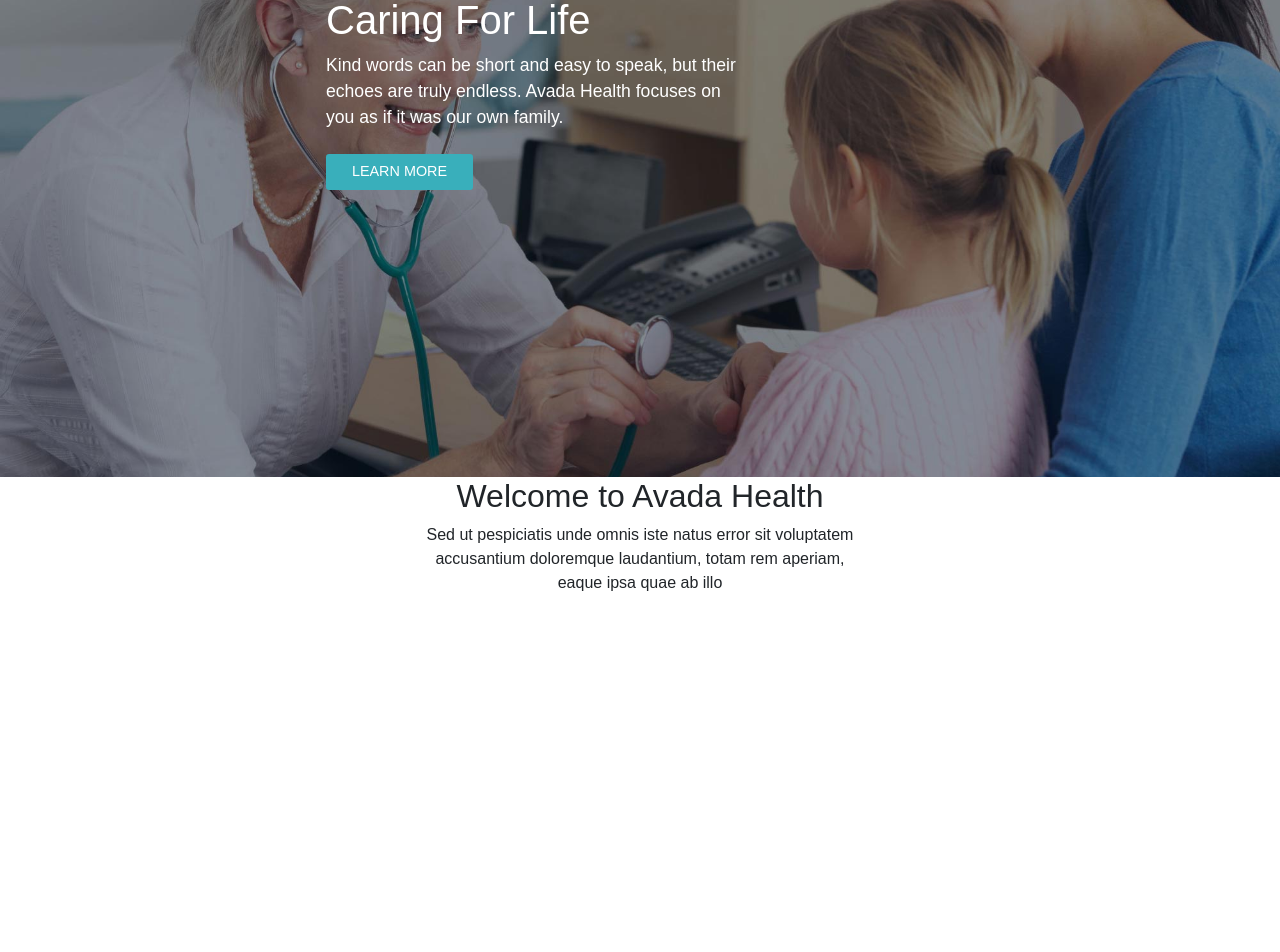
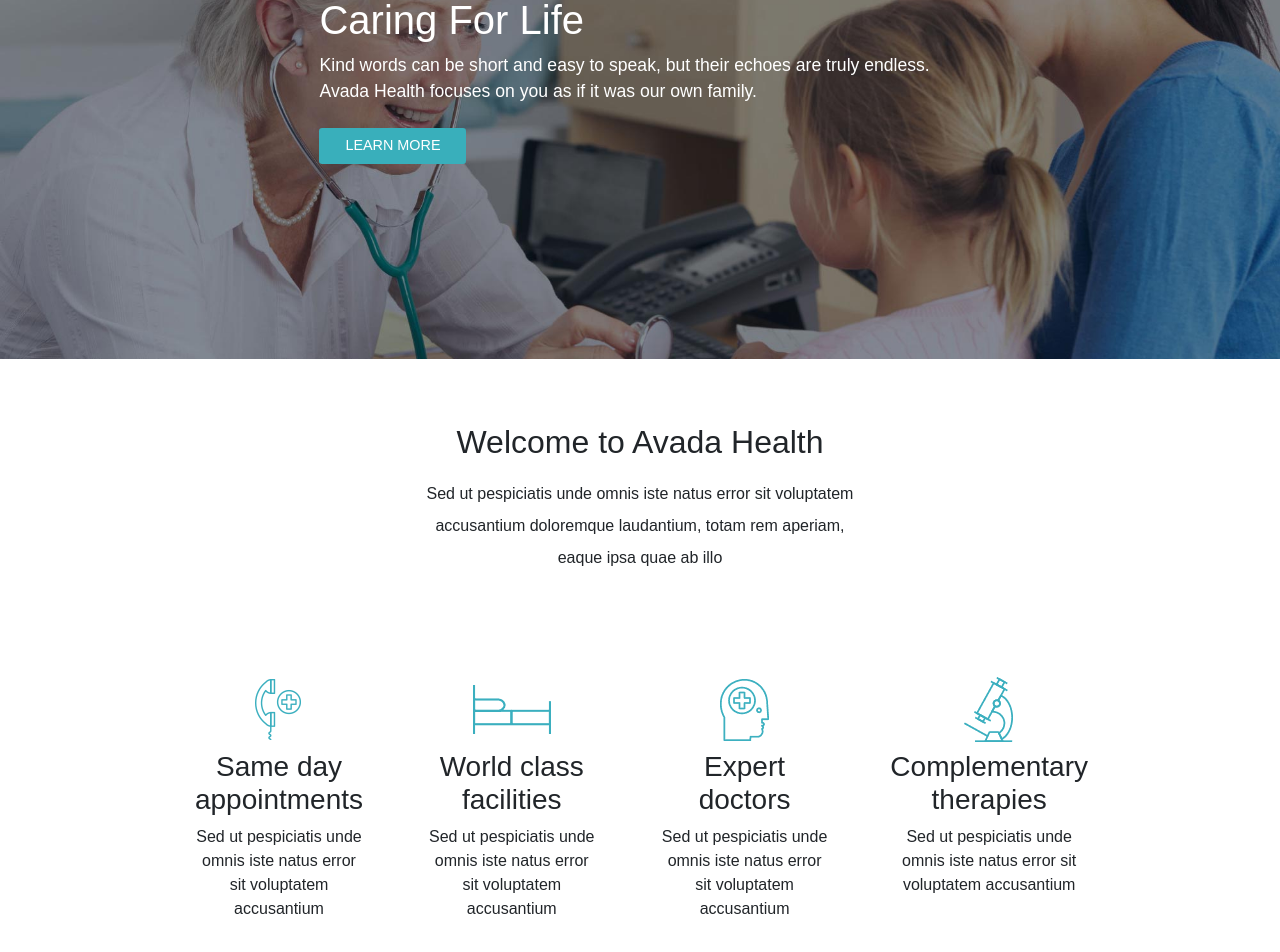
Before and after one commit to Daniele-Simonetti/proj-html-vuejs, a Vue app: page / in a window 1280 px wide. Shown: the part 200-1152 px from the top of the page. Before the commit the page ends 811 px from the top, so only its background shows below. Built offline with nearby package versions, Linux system fonts and the light colour scheme.

Commit message:
add cards

```diff
--- a/src/App.vue
+++ b/src/App.vue
@@ -5,7 +5,9 @@
     <Header
       :links="headerlinks"
     />
-    <Main />
+    <Main
+      :maj-infos="majorInfos"
+    />
     <Footer />
   </div>
 </template>
@@ -42,6 +44,29 @@
           href: '#',
         },
       ],
+      majorInfos: [
+        {
+          // eslint-disable-next-line quotes
+          icon: `icon-1.png`,
+          title: 'Same day appointments',
+          text: 'Sed ut pespiciatis unde omnis iste natus error sit voluptatem accusantium',
+        },
+        {
+          icon: 'icon-2.png',
+          title: 'World class facilities',
+          text: 'Sed ut pespiciatis unde omnis iste natus error sit voluptatem accusantium',
+        },
+        {
+          icon: 'icon-3.png',
+          title: 'Expert doctors',
+          text: 'Sed ut pespiciatis unde omnis iste natus error sit voluptatem accusantium',
+        },
+        {
+          icon: 'icon-4.png',
+          title: 'Complementary therapies',
+          text: 'Sed ut pespiciatis unde omnis iste natus error sit voluptatem accusantium',
+        },
+      ],
     };
   },
 };
--- a/src/components/Header.vue
+++ b/src/components/Header.vue
@@ -72,6 +72,11 @@
         color: white;
         padding: 0 1.1em;
         font-size: 0.8em;
+        &:hover,
+        &:active,
+        &:focus {
+          color: #39afbb;
+        }
       }
       button {
         font-size: 0.9em;
--- a/src/components/Main.vue
+++ b/src/components/Main.vue
@@ -3,7 +3,7 @@
     <!-- creo il jumbo con lo sfondo che copre anche l'header -->
     <div class="jumbo">
       <div class="row">
-        <div class="col-4  jumbo-text">
+        <div class=" jumbo-text">
           <h1>Caring <span>For Life</span></h1>
           <p>
             Kind words can be short and easy to speak, but their echoes are truly endless.
@@ -32,12 +32,36 @@
         </div>
       </div>
     </div>
+    <div class=" box-cards">
+      <div class="row cards justify-content-between">
+        <div
+          v-for="(info, index) in majInfos"
+          :key="index"
+          class=""
+        >
+          <img
+            :src="require(`../assets/images/${info.icon}`)"
+            :alt="info.title"
+          >
+          <h3>{{ info.title }}</h3>
+          <p>{{ info.text }}</p>
+        </div>
+      </div>
+    </div>
   </main>
 </template>
 
 <script>
 export default {
   name: 'Main',
+  props: {
+    majInfos: {
+      type: Array,
+      default() {
+        return [];
+      },
+    },
+  },
 };
 </script>
 
@@ -49,9 +73,8 @@
 
   // height: 865px;
   .jumbo-text {
-    margin-top: 15%;
-    margin-left: 25%;
-    margin-bottom: 22%;
+    width: 51%;
+    margin: 15% auto;
     h1 {
       color: white;
     }
@@ -77,8 +100,26 @@
 .general-text {
   font-weight: 100;
   padding: 0 7em;
+  margin-top: 4em;
+  h2 {
+    font-weight: 100;
+    margin-bottom: 0.5em;
+  }
   p {
     font-weight: 500;
+    line-height: 2em;
   }
 }
+.box-cards {
+  width: 70%;
+  margin: 5em auto;
+  .cards {
+    div {
+
+      flex-basis: calc((100% / 4) - 2em);
+      text-align: center;
+    }
+  }
+
+}
 </style>
```
